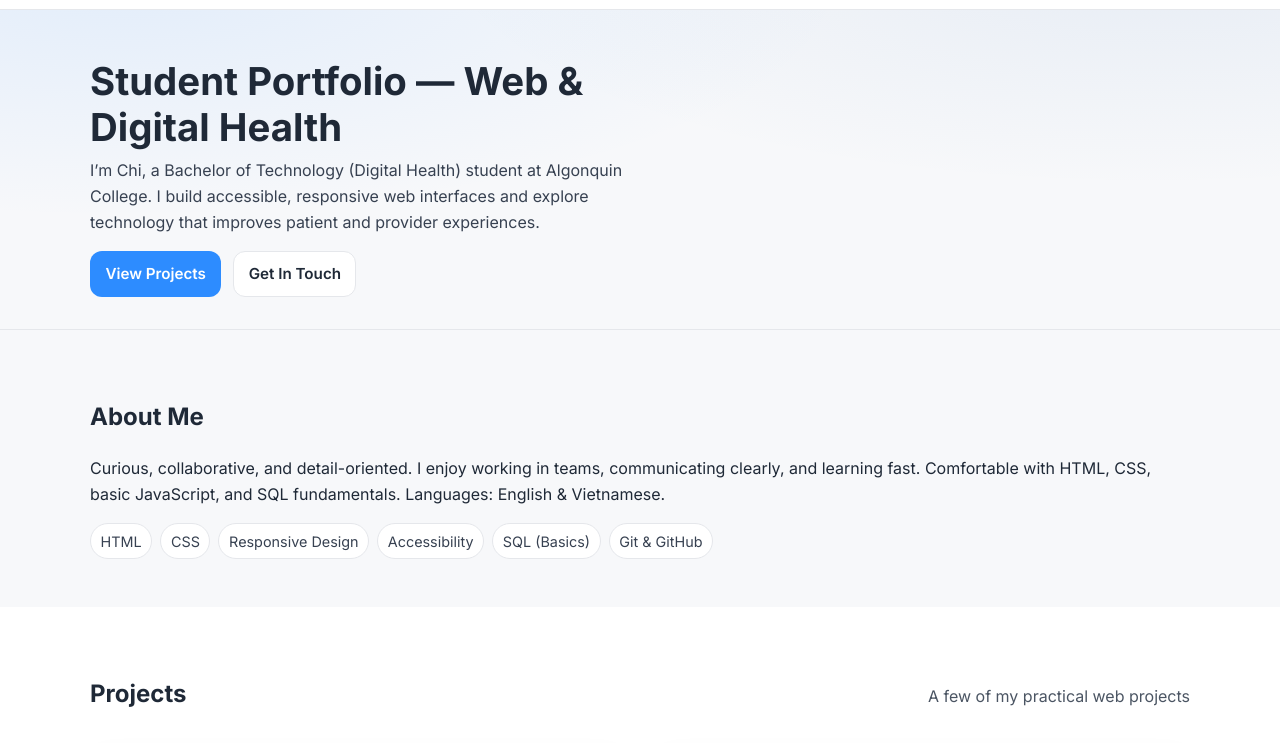
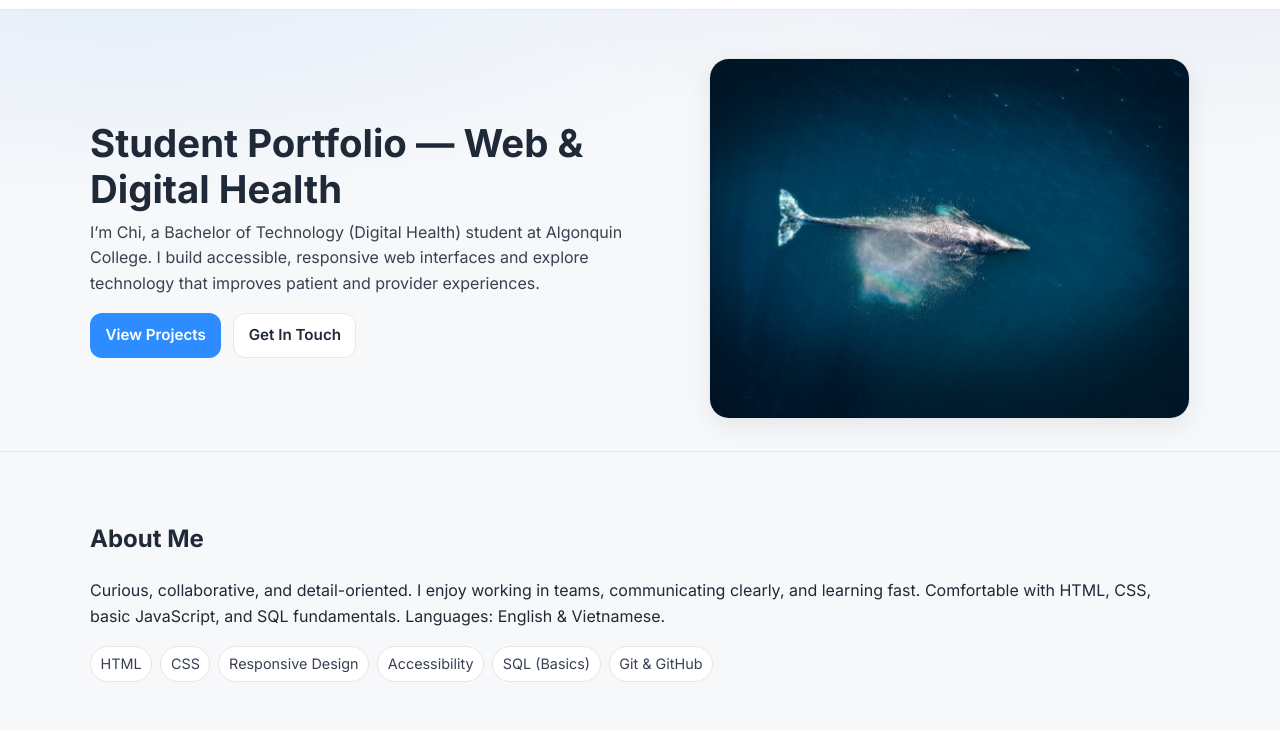
Before and after one commit to chi4duong/portfolio--the-project-, a plain HTML site: page portfolio2/index.html in a window 1280 px wide. Shown: the part 57-800 px from the top of the page. Drawn offline with Linux system fonts and the light colour scheme.

Commit message:
adds image

```diff
--- a/portfolio2/index.html
+++ b/portfolio2/index.html
@@ -50,8 +50,21 @@
         <a href="#contact" class="btn btn--ghost">Get In Touch</a>
       </div>
     </div>
+
+
+    <figure class="hero_media">
+      <img
+        class="hero_img"
+        src="assets/img/hero.jpg"
+        alt="Chi working on a responsive web interface for a digital health app"
+        loading="lazy"
+        decoding="async"
+      />
+      <figcaption class="visually-hidden">Showcase image for web & digital health.</figcaption>
+    </figure>
   </div>
 </section>
+
 
     <!-- About -->
     <section id="about" class="section">
--- a/portfolio2/styles.css
+++ b/portfolio2/styles.css
@@ -409,3 +409,38 @@ body{
 :root:not([data-theme="dark"]) .muted { color: #4B5563; }
 
 /* Ensure card body text doesn’t inherit a too-light colo*
+
+
+
+/* ---- Hero image layout ---- */
+.hero_grid{
+  display:grid;
+  gap: var(--gap-lg);
+  grid-template-columns: 1.1fr .9fr; /* text | image */
+  align-items: center;
+}
+@media (max-width: 980px){
+  .hero_grid{ grid-template-columns: 1fr; }
+}
+
+.hero_media{
+  margin:0;
+  border-radius: var(--r-lg);
+  overflow:hidden;
+  box-shadow: var(--shadow);
+  border:1px solid var(--border);
+  background: var(--card);
+}
+
+.hero_img{
+  display:block;
+  width:100%;
+  height:auto;
+  aspect-ratio: 4 / 3;          /* keep layout stable; remove if you prefer natural ratio */
+  object-fit: cover;
+}
+
+/* Slightly tighten hero on very small screens */
+@media (max-width: 560px){
+  .hero_img{ aspect-ratio: 16 / 9; }
+}
```
Also changed, not shown: portfolio2/assets/img/hero.jpg (added). Lines whose indentation alone changed are shown as unchanged.
